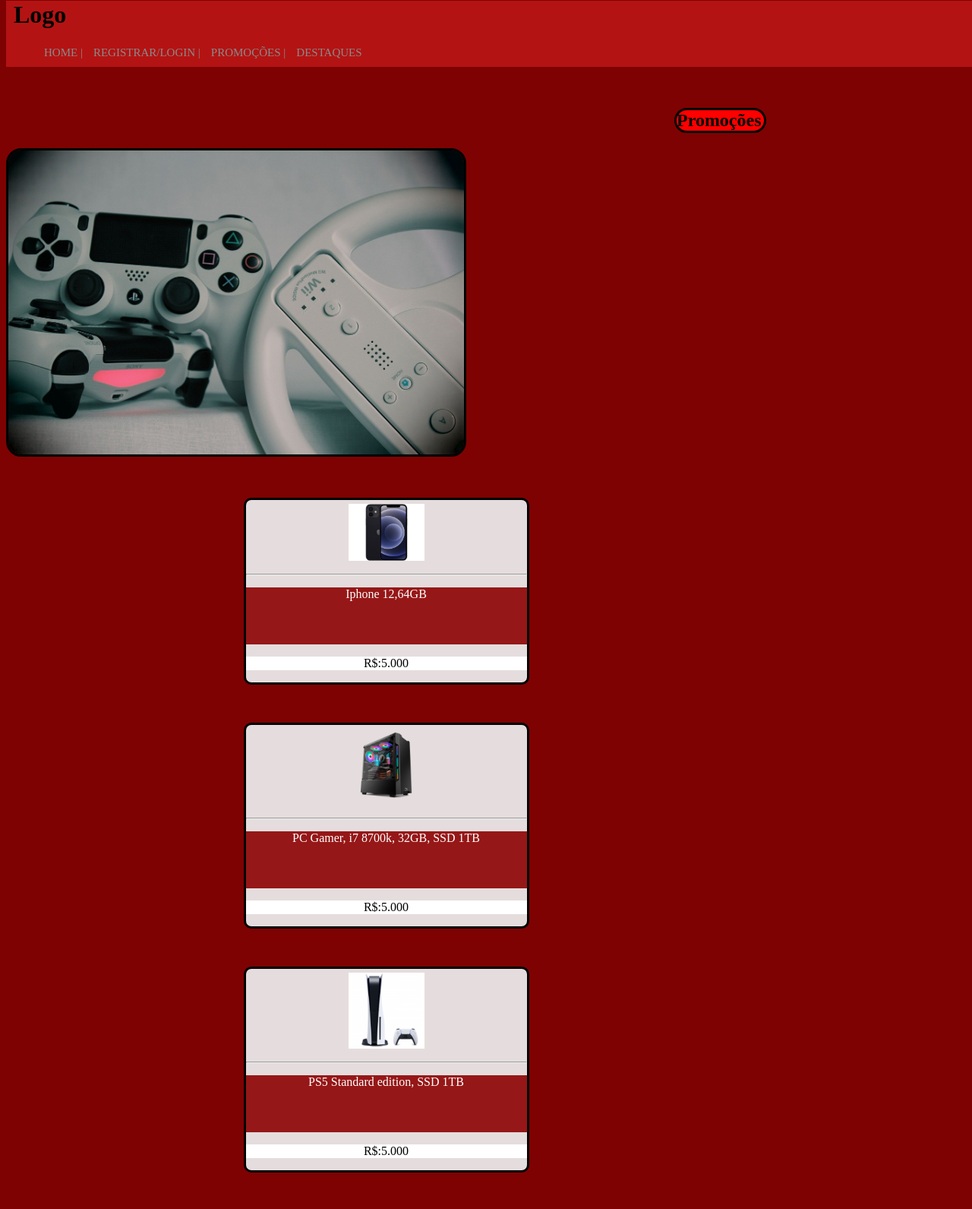
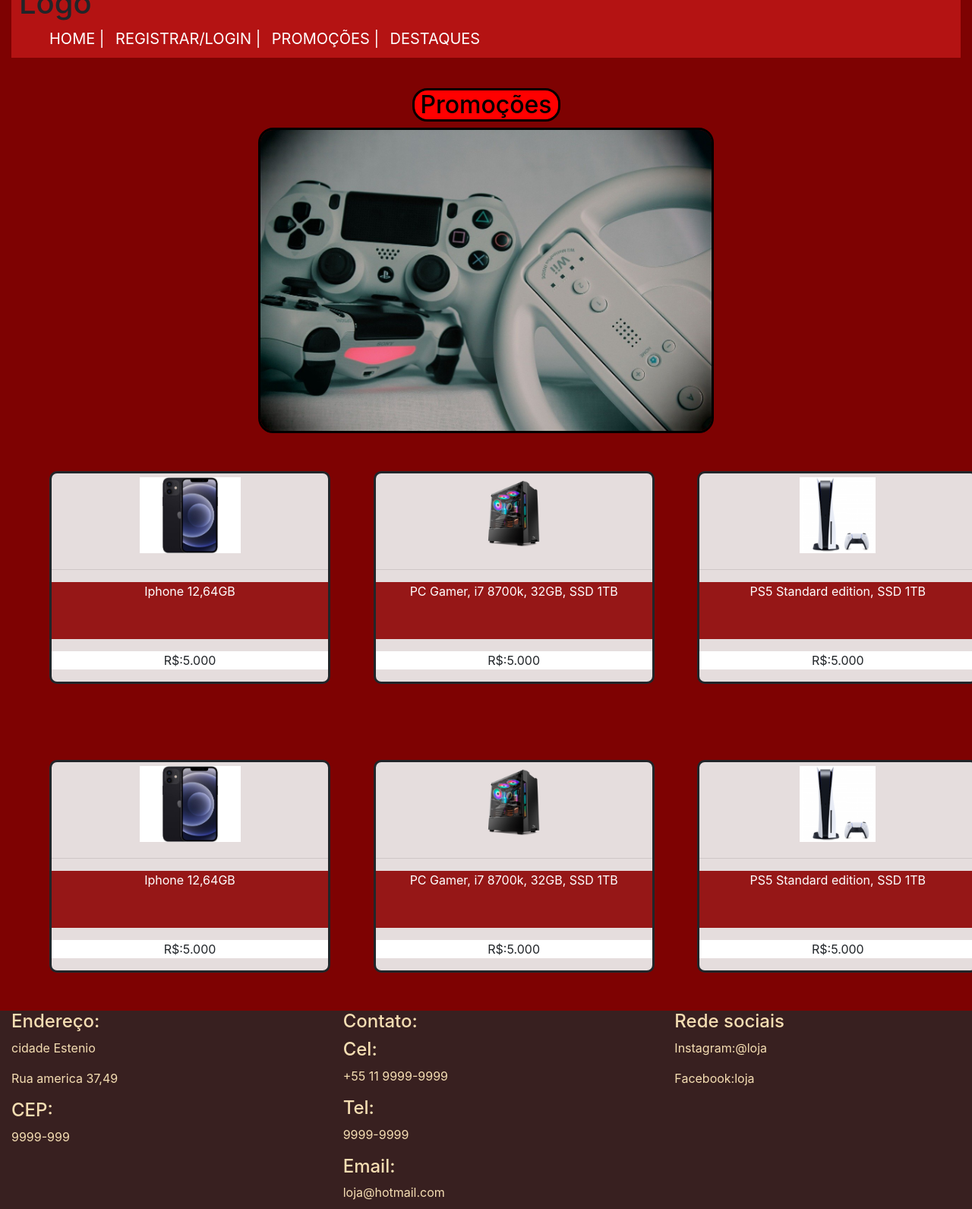
Before and after one commit to lucassakamotovaz/senai-, a plain HTML site: page Projeto_bootstrap_corrigido/Promoções.html in a window 1280 px wide. Shown: the part 20-1611 px from the top of the page at 76% size. Drawn offline with nearby package versions, Linux system fonts and the light colour scheme.

Commit message:
corrigido bootstrap

```diff
--- a/Projeto_bootstrap_corrigido/Css/EstiloCss.css
+++ b/Projeto_bootstrap_corrigido/Css/EstiloCss.css
@@ -38,13 +38,14 @@ footer{
 }
 .contato{
     margin-left: 15px;
-    color: black;
+    color: wheat;
 
 }
 .imagens{
 
     border-style: solid;
     border-radius: 20px;
+    color: black;
 }
 main {
     display: inline-block;
@@ -57,9 +58,9 @@ main {
    margin-bottom: 10px;
 }
 .menu ul li a {
-    color: #8b8b8b;
+    color: white;
     text-decoration: none;
-    font-size: 15px;
+    font-size: 20px;
     text-transform: uppercase;
 
 }
@@ -74,6 +75,7 @@ header{
     border-style: solid;
     border-radius: 20px;
     text-decoration: none;
+    color: black;
 }
 
 .logo{
@@ -81,9 +83,17 @@ header{
 
 }
 .title{
-    margin-left: 880px;
+
     background-color: red;
-    width: 115px;
+    width: 195px;
     border-radius: 20px;
     border-style: solid;
+    color: black;
 }
+.logo2{
+    background-color: red;
+    width: 200px;
+    border-radius: 20px;
+    border-style: solid;
+    color: black;
+}
--- a/Projeto_bootstrap_corrigido/Css/Login.css
+++ b/Projeto_bootstrap_corrigido/Css/Login.css
@@ -14,11 +14,13 @@ header{
     height: 500px;
     border-radius: 15px;
     border-style: solid;
+    margin-top: 20px;
 
 }
 .card_grupo{
     text-align: center;
     font-size: 25px;
+    color: white;
 }
 .title{
     text-align: center;
@@ -27,10 +29,15 @@ header{
     width: 300px;
     border-radius: 20px;
     border-style: solid ;
+    margin-top: 10px;
+    color: black;
+
 }
 .title2{
     text-align: center;
     font-size: 25px;
+    color: white;
+
 }
 .sistema{
     margin-right: 30px;
@@ -40,7 +47,7 @@ header{
     font-size: 20px;
 }
 .sistema ul li a{
-    color: royalblue;
+    color: wheat;
     text-decoration: none;
 
 }
@@ -63,15 +70,17 @@ input{
     margin-bottom: 10px;
  }
  .menu ul li a {
-     color: #8b8b8b;
+     color: white;
      text-decoration: none;
-     font-size: 15px;
+     font-size: 20px;
      text-transform: uppercase;
  }
 .voltar{
     text-align: center;
     background-color: red;
-    width: 100px;
+    width: 120px;
     border-radius: 20px;
     text-decoration: none;
+    border-style: solid;
+    color: black;
 }
--- a/Projeto_bootstrap_corrigido/Promoções.html
+++ b/Projeto_bootstrap_corrigido/Promoções.html
@@ -4,19 +4,19 @@
         <meta charset="utf-8">
         <title>Meu primeiro site</title>
 
-
+        <link rel="stylesheet" href="https://stackpath.bootstrapcdn.com/bootstrap/4.3.1/css/bootstrap.min.css" integrity="sha384-ggOyR0iXCbMQv3Xipma34MD+dH/1fQ784/j6cY/iJTQUOhcWr7x9JvoRxT2MZw1T" crossorigin="anonymous">
         <link rel="stylesheet" href="Css/EstiloCss.css">
 
     </head>
     <body>
-        <div id="container">
+        <div class="container-fluid">
             <header>
                 <div class="logo">
                     <h1>Logo</h1> </div>
                     <nav class="menu">
                         <ul>
                             <li>
-                                <a href="Loja.html">Home |</a>
+                                <a href="Index.html">Home |</a>
                              </li>
                              <li>
                                  <a href="Registrar.html">Registrar/Login |</a>
@@ -36,17 +36,23 @@
             <br>
             <main>
 
-
+                <center>
                     <h2 class="title">Promoções</h2>
                 <img class="imagens" src="img/Banner.jpg" width="600px" >
+                </center>
+
             <center>
+                <div class="row">
+                    <div class="col-lg-4 col-md-6 col-sm-12">
                         <div class="Conteudo">
-                    <img class="Imgs" src="img/iphone.jpg" width="100px">
+                            <img class="Imgs" src="img/iphone.jpg" width="133px">
                             <hr>
                             <p class="item">Iphone 12,64GB</p>
                             <p class="preço">R$:5.000</p>
 
                         </div>
+                    </div>
+                    <div class="col-lg-4 col-md-6 col-sm-12">
                         <div class="Conteudo">
                             <img class="Imgs" src="img/pc.png" width="100px">
                             <hr>
@@ -54,6 +60,8 @@
                             <p class="preço">R$:5.000</p>
 
                         </div>
+                    </div>
+                    <div class="col-lg-4 col-md-6 col-sm-12">
                         <div class="Conteudo">
 
                             <img class="Imgs" src="img/ps5.png" width="100px">
@@ -62,22 +70,56 @@
                             <p class="preço">R$:5.000</p>
 
                         </div>
+                    </div>
+
+
+                    <div class="col-lg-4 col-md-6 col-sm-12">
                         <div class="Conteudo">
-                    <img class="Imgs" src="img/iphone.jpg" width="100px">
+                            <img class="Imgs" src="img/iphone.jpg" width="133px">
                             <hr>
                             <p class="item">Iphone 12,64GB</p>
                             <p class="preço">R$:5.000</p>
+
+                        </div>
+                    </div>
+
+                        <div class="col-lg-4 col-md-6 col-sm-12">
+                            <div class="Conteudo">
+                                <img class="Imgs" src="img/pc.png" width="100px">
+                                <hr>
+                                <p class="item">PC Gamer, i7 8700k, 32GB, SSD 1TB</p>
+                                <p class="preço">R$:5.000</p>
+
+                            </div>
+
+                    </div>
+                    <div class="col-lg-4 col-md-6 col-sm-12">
+                        <div class="Conteudo">
+
+                            <img class="Imgs" src="img/ps5.png" width="100px">
+                            <hr>
+                            <p class="item">PS5 Standard edition, SSD 1TB </p>
+                            <p class="preço">R$:5.000</p>
+
+                        </div>
+                    </div>
+                </div>
+
 
                 </div>
             </center>
 
             </main>
             <footer>
+                <div class="row">
+                    <div class="col">
                         <h4 class="contato">Endereço:</h4>
                         <p class="contato">cidade Estenio</p>
                         <p class="contato">Rua america 37,49</p>
                         <h4 class="contato">CEP:</h4>
                         <p class="contato">9999-999</p>
+                    </div>
+                        <div class="col">
                             <h4 class="contato">Contato:</h4>
                         <h4 class="contato">Cel:</h4>
                         <p class="contato">+55 11 9999-9999</p>
@@ -85,9 +127,15 @@
                         <p class="contato">9999-9999</p>
                         <h4 class="contato">Email:</h4>
                         <p class="contato">loja@hotmail.com</p>
+                        </div>
+                        <div class="col">
                             <h4 class="contato">Rede sociais</h4>
                             <p class="contato">Instagram:@loja</p>
                             <p class="contato">Facebook:loja</p>
+                        </div>
+                </div>
+
+
                     </footer>
         </div>
 
```
Also changed, not shown: Projeto_bootstrap_corrigido/Destaques.html (+52 -7 lines), Projeto_bootstrap_corrigido/Index.html (+5 -3 lines), Projeto_bootstrap_corrigido/Registrar.html (+5 -4 lines). Lines whose indentation alone changed are shown as unchanged.
